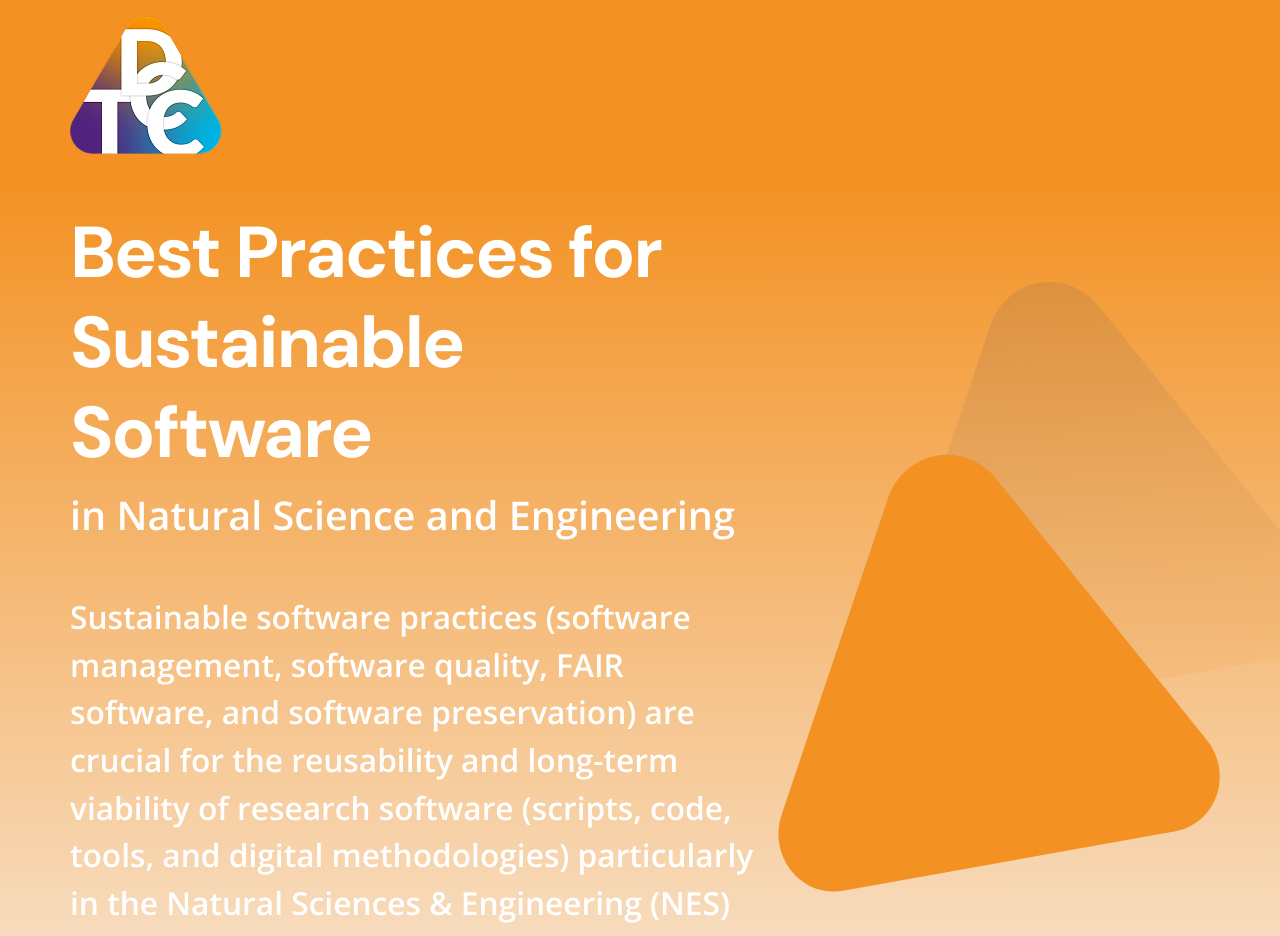
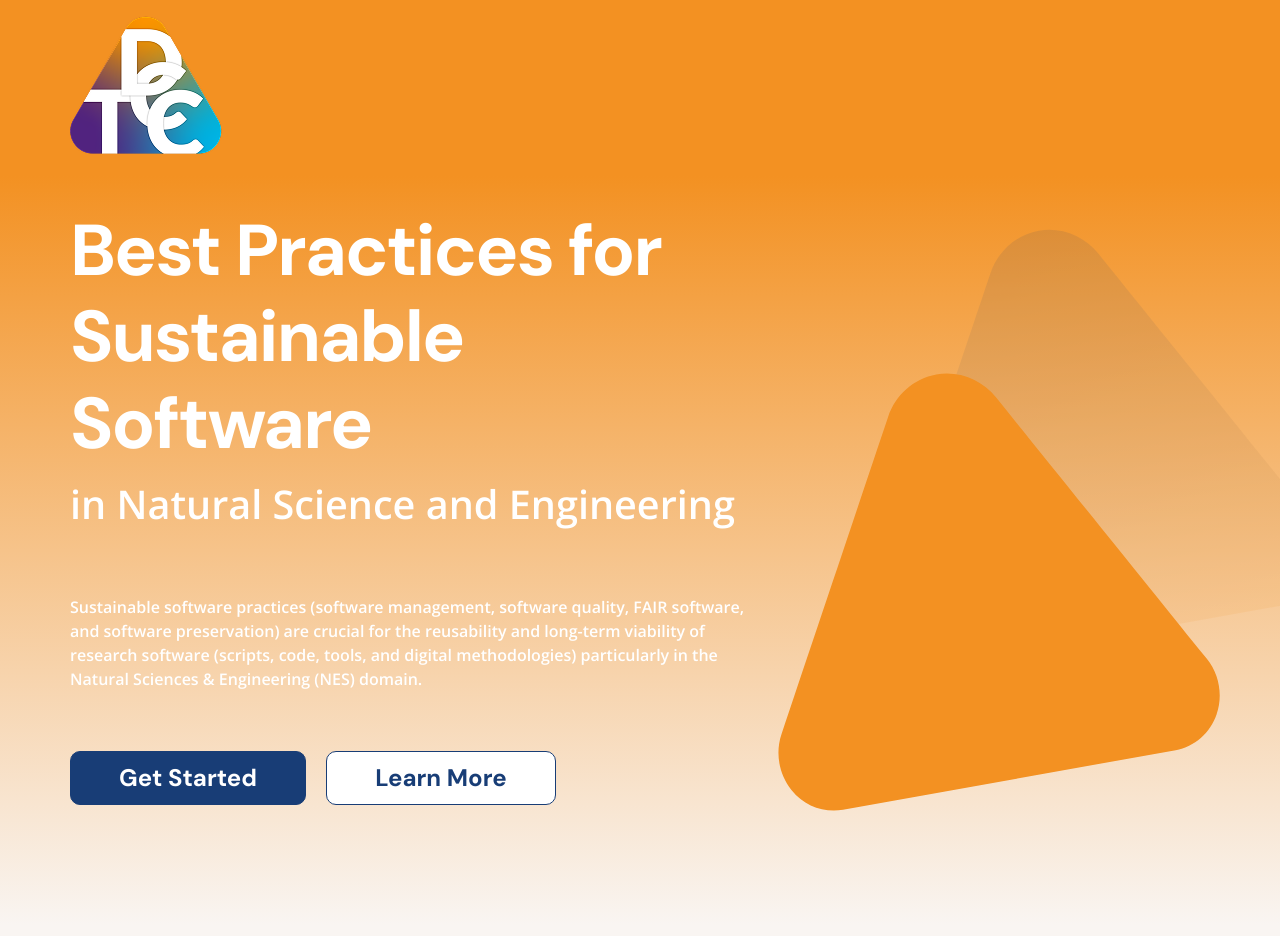
Before and after one commit to SS-NES/jekyll-theme-ss-nes, a Jekyll site: the page built from index.md, in a window 1280 px wide. Shown: the top 936 px of the page. Built offline with Jekyll 4.4.1, drawn with Linux system fonts in a browser that asks for light colours.

Commit message:
Refactor hero section header and text alignment for mobile first responsiveness

```diff
--- a/_sass/sections/_hero.scss
+++ b/_sass/sections/_hero.scss
@@ -65,8 +65,11 @@
   header {
     h1 {
       margin: 0 0 $headings-margin-bottom;
-      letter-spacing: -0.12rem;
-      line-height: 125%;
+      text-align: center;
+
+      @include media-breakpoint-up(md) {
+        text-align: left;
+      }
     }
 
     .hero-subtitle {
@@ -79,9 +82,14 @@
   }
 
   .hero-text {
-    margin: 3rem 0;
-    font-size: $h1-font-size * 0.44;
+    margin: $spacer * 1.875 0;
     font-weight: $font-weight-semibold;
+    text-align: center;
+
+    @include media-breakpoint-up(md) {
+      margin: $spacer * 3.75 0;
+      text-align: left;
+    }
   }
 
   .hero-buttons {
```
